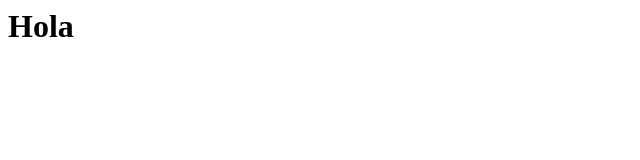
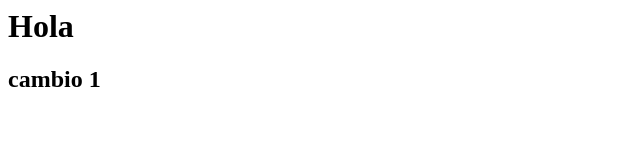
Before and after one commit to mcedwin/pruebaTDA, a plain HTML site: page index.html in a window 1280 px wide. Shown: the whole page, without its empty margins (0-640 px from the left). Drawn offline with Linux system fonts and the light colour scheme.

Commit message:
modified

```diff
--- a/index.html
+++ b/index.html
@@ -4,5 +4,6 @@
 </head>
 <body>
 <h1>Hola</h1>
+<h2>cambio 1</h2>
 </body>
 </html>
```
